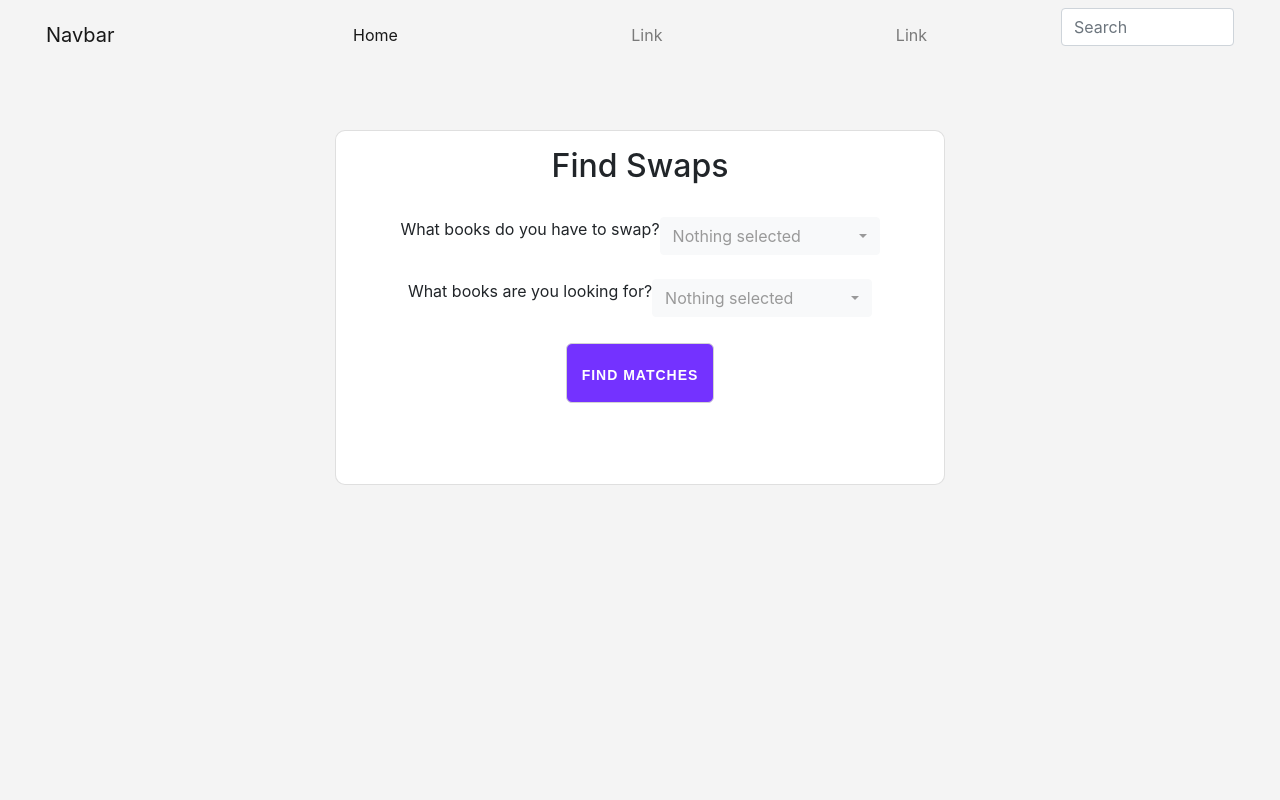
After one commit to luizaawwolf/book_swapper, a Flask app: page /new_swap in a window 1280 px wide. The commit adds this page. Run offline with Flask 2, Linux system fonts and the light colour scheme; data that the repository does not hold is empty; some libraries are stand-ins or nearby versions.

Commit message:
basic navbar, other ui changes, form options load from firebase books table

```diff
--- a/app.py
+++ b/app.py
@@ -8,13 +8,22 @@ firebase_admin.initialize_app(cred)
 db = firestore.client()
 book_ref = db.collection('books')
 
-
 app = Flask(__name__)
 
 
 @app.route('/')
+def home():
+    return render_template("home.html")
+
+@app.route('/new_swap')
+def new_swap():
+    stream = book_ref.stream()
+    book_objs = [Book.from_dict( doc.to_dict() ) for doc in stream]
+    return render_template("new_swap.html", books=book_objs)
+
+@app.route('/hello')
 def hello():
-    return render_template("home.html")
+    return render_template("hello.html")
 
 @app.route('/book/add', methods=['POST'])
 def createBook():
@@ -36,3 +45,6 @@ def readBook(book_id):
             return jsonify(all_books), 200
     except Exception as e:
         return f"An Error Occured: {e}"
+
+if __name__ == '__main__':
+    app.run(debug=True)
--- /dev/null
+++ b/css/main.css
@@ -0,0 +1,3 @@
+body {
+    background: #F4F4F4;
+}
--- /dev/null
+++ b/templates/new_swap.html
@@ -0,0 +1,137 @@
+<html>
+    <head>
+        <link rel="stylesheet" href="https://stackpath.bootstrapcdn.com/bootstrap/4.3.1/css/bootstrap.min.css" integrity="sha384-ggOyR0iXCbMQv3Xipma34MD+dH/1fQ784/j6cY/iJTQUOhcWr7x9JvoRxT2MZw1T" crossorigin="anonymous">
+        <link rel="stylesheet" href="https://cdn.jsdelivr.net/npm/bootstrap-select@1.13.14/dist/css/bootstrap-select.min.css">
+        <title>New Swap</title>
+    </head>
+
+
+    <body>
+
+        <nav class="navbar navbar-expand-lg navbar-light">
+            <div class="container-fluid">
+                <div class="col-2">
+                <a class="navbar-brand" href="#">Navbar</a>
+                <button class="navbar-toggler" type="button" data-bs-toggle="collapse" data-bs-target="#navbarSupportedContent" aria-controls="navbarSupportedContent" aria-expanded="false" aria-label="Toggle navigation">
+                <span class="navbar-toggler-icon"></span>
+                </button>
+                </div>
+
+                <div class="col-8">
+                <div class="collapse navbar-collapse mx-5" id="navbarSupportedContent">
+                <ul class="navbar-nav justify-content-between w-100 mx-5">
+                    <li class="nav-item">
+                    <a class="nav-link active" aria-current="page" href="#">Home</a>
+                    </li>
+                    <li class="nav-item">
+                    <a class="nav-link" href="#">Link</a>
+                    </li>
+                    <li class="nav-item">
+                        <a class="nav-link" href="#">Link</a>
+                    </li>
+                </ul>
+                </div>
+                </div>
+
+                <div class="col-2">
+                    <form class="d-flex">
+                        <input class="form-control me-2" type="search" placeholder="Search" aria-label="Search">
+                    </form>
+                </div>
+
+            </div>
+        </nav>
+
+        <div class="container-fluid">
+            <div class="row justify-content-center">
+                <div class=" col-lg-6 col-md-8">
+                    <div class="card p-3">
+                        <div class="row justify-content-center">
+                            <div class="col-12">
+                                <h2 class="heading text-center">Find Swaps</h2>
+                            </div>
+                        </div>
+
+                        <form class="form-card">
+
+                            <div class="row justify-content-center my-4">
+                                <label for="hasBooksSelect">What books do you have to swap?</label>
+                                <select class="selectpicker" data-live-search="true" multiple>
+                                    {% for book in books %}
+                                        <option>{{book.title}} by {{book.author}}</option>
+                                    {% endfor %}
+                                </select>
+                            </div>
+
+
+                            <div class="row justify-content-center my-4">
+                                <label for="wantBooksSelect">What books are you looking for?</label>
+                                <select class="selectpicker" data-live-search="true" multiple>
+                                    {% for book in books %}
+                                        <option>{{book.title}} by {{book.author}}</option>
+                                    {% endfor %}
+                                </select>
+                            </div>
+
+                            <div class="row justify-content-center my-4">
+                                <div class="row justify-content-center">
+                                    <div class="col-md-12"> <input type="submit" value="FIND MATCHES" class="btn btn-submit"> </div>
+                                </div>
+                            </div>
+                        </form>
+
+                    </div>
+                </div>
+            </div>
+        </div>
+
+        <script src="https://code.jquery.com/jquery-3.3.1.slim.min.js" integrity="sha384-q8i/X+965DzO0rT7abK41JStQIAqVgRVzpbzo5smXKp4YfRvH+8abtTE1Pi6jizo" crossorigin="anonymous"></script>
+        <script src="https://cdnjs.cloudflare.com/ajax/libs/popper.js/1.14.7/umd/popper.min.js" integrity="sha384-UO2eT0CpHqdSJQ6hJty5KVphtPhzWj9WO1clHTMGa3JDZwrnQq4sF86dIHNDz0W1" crossorigin="anonymous"></script>
+        <script src="https://stackpath.bootstrapcdn.com/bootstrap/4.3.1/js/bootstrap.min.js" integrity="sha384-JjSmVgyd0p3pXB1rRibZUAYoIIy6OrQ6VrjIEaFf/nJGzIxFDsf4x0xIM+B07jRM" crossorigin="anonymous"></script>
+        <script src="https://cdn.jsdelivr.net/npm/bootstrap-select@1.13.14/dist/js/bootstrap-select.min.js"></script>
+    </body>
+</html>
+
+<style>
+    body {
+        background: #F4F4F4;
+    }
+
+    .form-card input,
+    .form-card textarea {
+        padding: 10px 15px 5px 15px;
+        border: none;
+        border: 1px solid lightgrey;
+        border-radius: 6px;
+        margin-bottom: 25px;
+        margin-top: 2px;
+        width: 100%;
+        box-sizing: border-box;
+        font-family: arial;
+        color: #2C3E50;
+        font-size: 14px;
+        letter-spacing: 1px
+    }
+
+    .card {
+    border-radius: 10px !important;
+    margin-top: 60px;
+    margin-bottom: 60px
+    }
+
+    .form-card {
+        margin-left: 20px;
+        margin-right: 20px
+    }
+
+    .btn-submit {
+    background-color: #7432FF;
+    height: 60px;
+    color: #ffffff !important;
+    font-weight: bold
+    }
+
+    .btn-submit:hover {
+        background-color: #5225b3
+    }
+</style>
```
Also changed, not shown: templates/home.html (+40 -3 lines), templates/nav.html (added, +35 -0 lines), helper.py (added), 1 other file.
